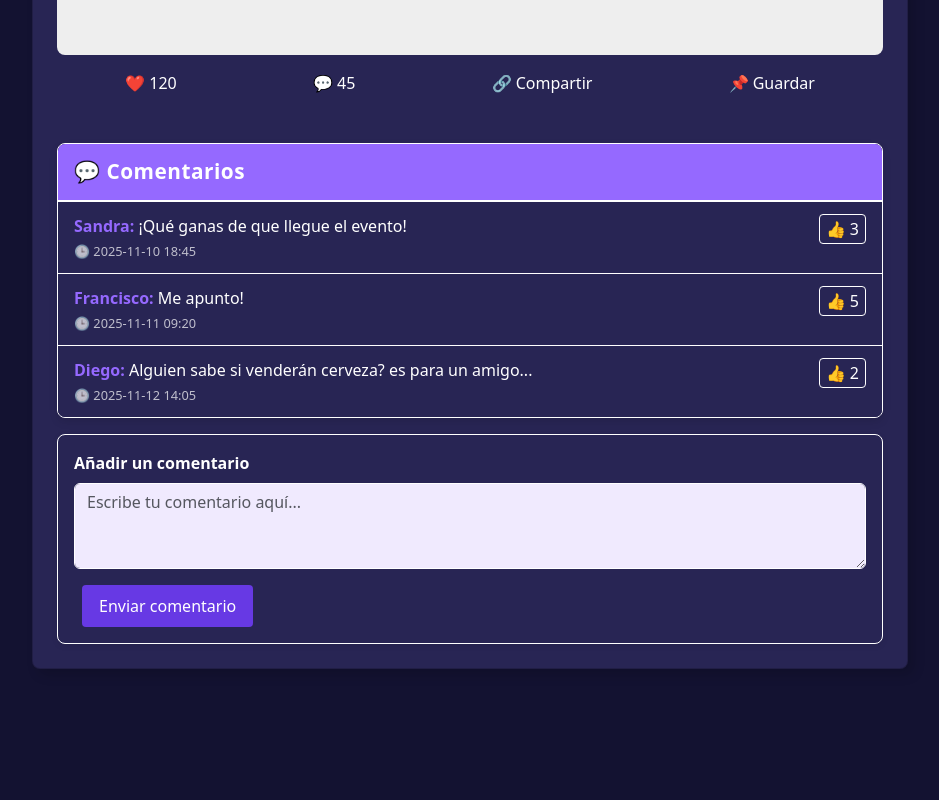
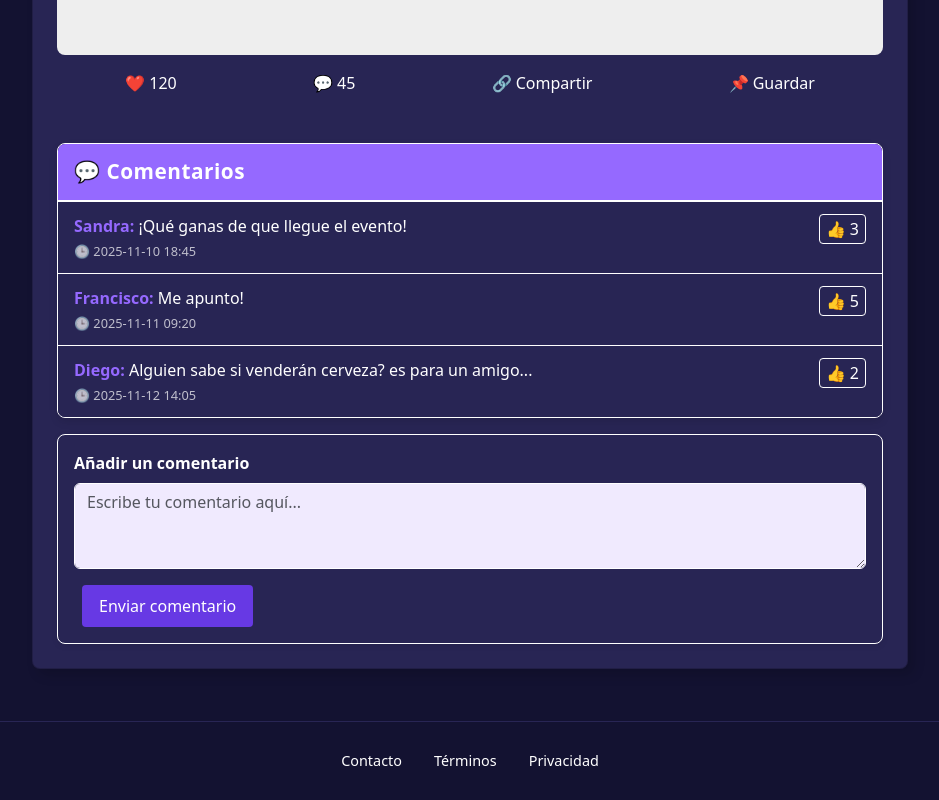
Before and after one commit to IFCD0022-CIFO-Violeta-2025/fullstack-JS-final-project, a React app in the folder proyecto-final/frontend/: page /event in a window 1280 px wide. Shown: the part 2044-2844 px from the top of the page, without its empty margins (320-1259 px from the left). Before the commit the page ends 2765 px from the top, so only its background shows below. Built offline with nearby package versions, Linux system fonts and the light colour scheme; no server answers; the HTML template or start-up script is replaced by a standard one.

Commit message:
feat: Se agregó el componente footer y se mantiene en todas las paginas

```diff
--- a/proyecto-final/frontend/src/App.jsx
+++ b/proyecto-final/frontend/src/App.jsx
@@ -10,6 +10,7 @@ import CreateEventPage from "./pages/CreateEventPage"
 import ProfilePage from "./pages/ProfilePage"
 import FAQPage from "./pages/FAQPage"
 import ChatPage from "./pages/ChatPage"
+import Footer from "./components/Footer"
 
 function App() {
   const { theme } = useContext(ThemeContext)
@@ -23,6 +24,7 @@ function App() {
       <Navbar />
       <Sidebar />
 
+      <div className="layout-wrapper">
         <div className="main-content">
           <div className="main-content__inner">
             <Routes>
@@ -37,6 +39,8 @@ function App() {
             </Routes>
           </div>
         </div>
+      </div>
+      <Footer />
     </>
   )
 }
--- /dev/null
+++ b/proyecto-final/frontend/src/components/Footer.jsx
@@ -0,0 +1,23 @@
+import { useContext } from "react"
+import { ThemeContext } from "../contexts/ThemeContext"
+
+export default function Footer() {
+  const { theme } = useContext(ThemeContext)
+
+  return (
+    <footer
+      className="footer"
+      style={{
+        backgroundColor: theme.navbarBG,
+        color: theme.white,
+        borderTop: theme.navbarBorder,
+      }}
+    >
+      <div className="footer__inner">
+        <span>Contacto</span>
+        <span>Términos</span>
+        <span>Privacidad</span>
+      </div>
+    </footer>
+  )
+}
--- a/proyecto-final/frontend/src/components/SideBar.jsx
+++ b/proyecto-final/frontend/src/components/SideBar.jsx
@@ -35,6 +35,7 @@ const Sidebar = ({ isOpen, onClose }) => {
       <div
         className="d-none d-lg-flex flex-column flex-shrink-0 px-5 pt-4 vh-100 sidebar position-fixed"
         style={{
+          top: 60,
           width: "300px",
           backgroundColor: theme.sidebarColor,
           color: theme.textColor,
--- a/proyecto-final/frontend/src/contexts/ThemeContext.jsx
+++ b/proyecto-final/frontend/src/contexts/ThemeContext.jsx
@@ -21,6 +21,7 @@ const ThemeProvider = ({ children }) => {
   }
 
   const theme = {
+    white: COLORS.white,
     navbarBG: isDarkMode ? COLORS.darkAccent : COLORS.darkPrimary,
     navbarBorder: isDarkMode ? "none" : `1px solid ${COLORS.darkSecondary}`,
     sidebarBorder: isDarkMode ? "none" : `1px solid ${COLORS.darkSecondary}`,
--- a/proyecto-final/frontend/src/index.css
+++ b/proyecto-final/frontend/src/index.css
@@ -78,7 +78,6 @@ body {
   scrollbar-color: #6739e4 transparent; /* color del thumb y del track */
 }
 
-
 /* Flechas de acordeón según tema */
 .faq-button.light::after {
   filter: invert(1); /* flecha negra */
@@ -87,3 +86,40 @@ body {
 .faq-button.dark::after {
   filter: invert(0); /* flecha blanca */
 }
+
+/* FOOTER alineado con el sidebar */
+.footer {
+  margin-left: 300px; /*  evita que se meta debajo del sidebar */
+  padding: 20px;
+  width: calc(100vw - 300px); /*  igual que main-content */
+}
+
+.footer__inner {
+  max-width: 1400px; /* igual que main-content__inner */
+  margin: 0 auto;
+  display: flex;
+  justify-content: center;
+  gap: 2rem;
+  padding: 0.5rem;
+  font-size: 0.9rem;
+}
+
+/* Móvil: sidebar desaparece → footer full width */
+@media (max-width: 991.98px) {
+  .footer {
+    margin-left: 0;
+    width: 100vw;
+  }
+}
+
+/* layout-wrapper para empujar footer */
+
+.layout-wrapper {
+  min-height: 100vh; /* La página siempre ocupa toda la pantalla */
+  display: flex;
+  flex-direction: column; /* Colocar contenido arriba y footer abajo */
+}
+
+.layout-content {
+  flex: 1; /* Este espacio crece para empujar el footer al fondo */
+}
```
Lines whose indentation alone changed are shown as unchanged.
